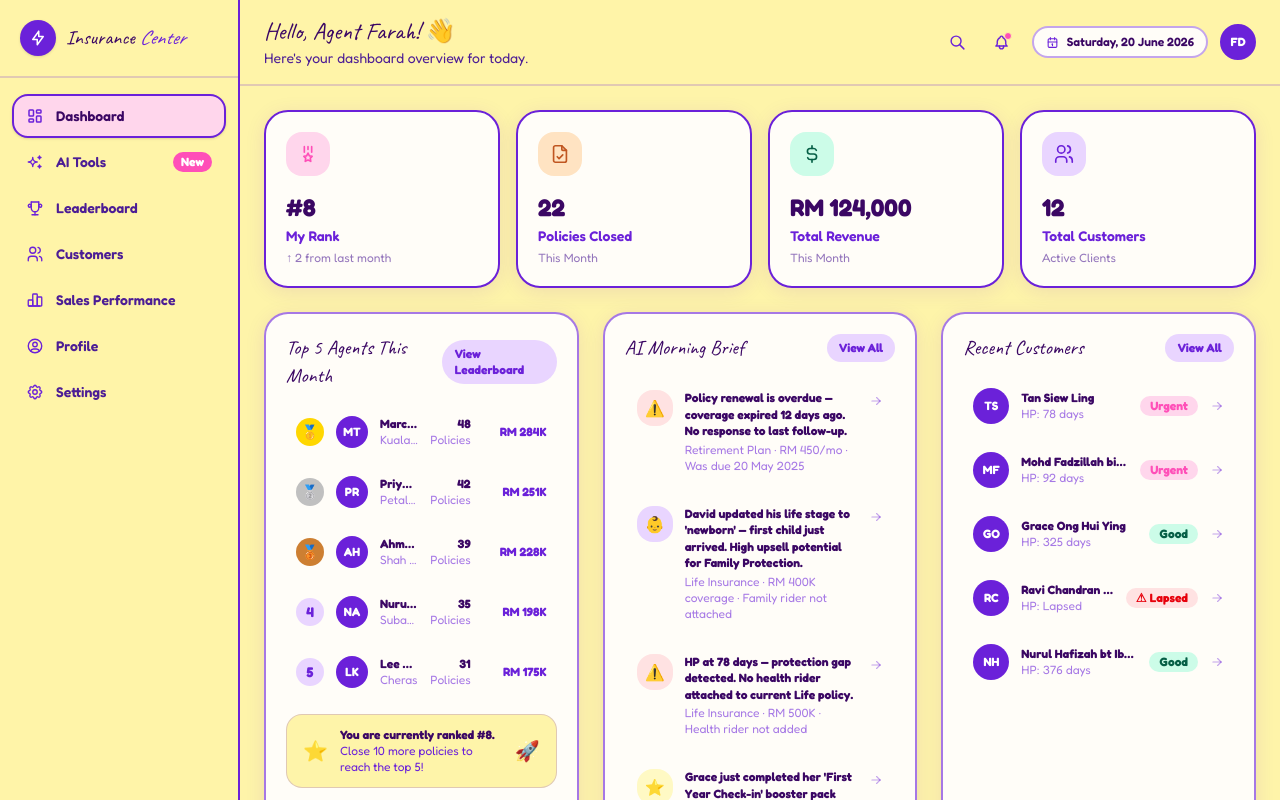
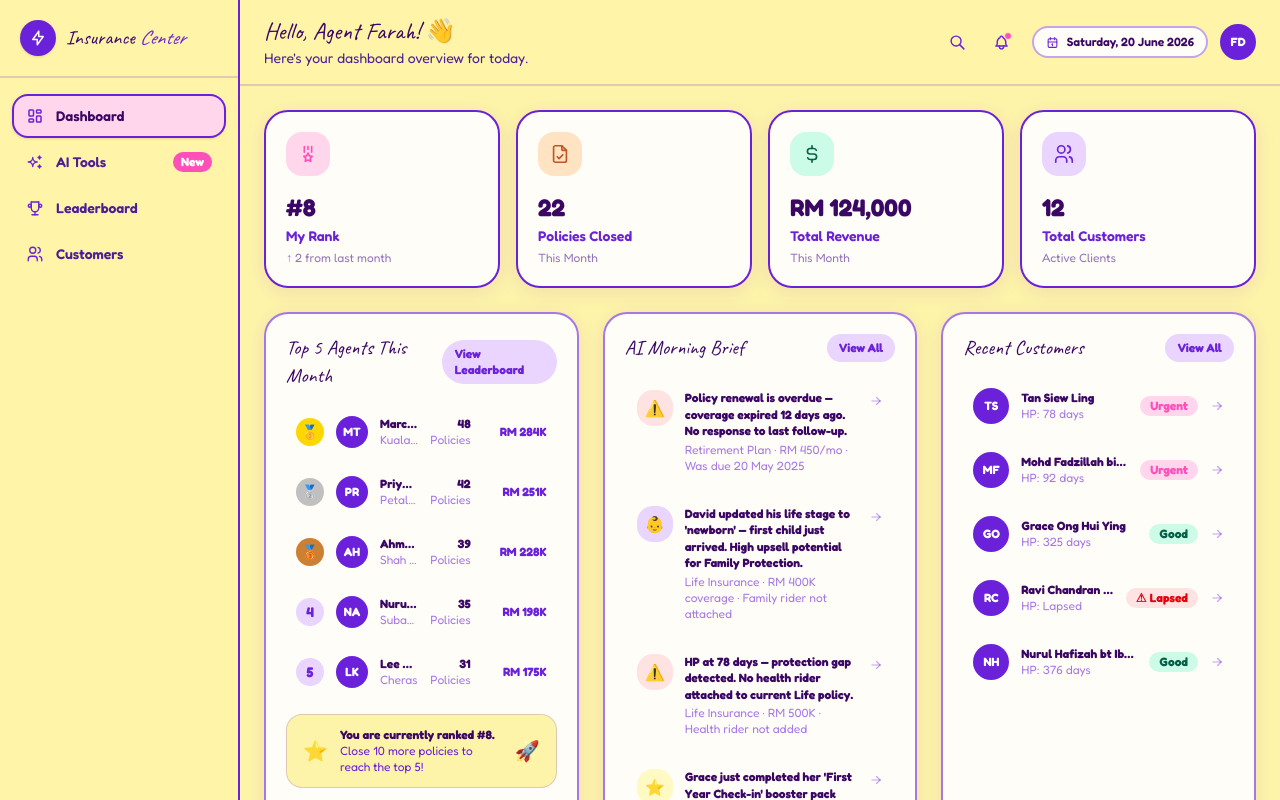
Before and after one commit to Anonymoust04/insurance_centre_repo, a Next.js app: page /agent/dashboard in a window 1280 px wide. Shown: the top 800 px of the page. Built offline with nearby package versions, Linux system fonts and the light colour scheme.

Commit message:
hide side bar

```diff
--- a/src/components/agent/AgentSidebar.tsx
+++ b/src/components/agent/AgentSidebar.tsx
@@ -6,12 +6,9 @@ import {
   IconLayoutDashboard,
   IconTrophy,
   IconUsers,
-  IconChartBar,
-  IconUserCircle,
   IconLogout,
   IconBolt,
   IconSparkles,
-  IconSettings,
 } from '@tabler/icons-react';
 import { cn } from '@/utils/cn';
 
@@ -20,9 +17,6 @@ const navItems = [
   { label: 'AI Tools', href: '/agent/dashboard/ai-tools', icon: IconSparkles, badge: 'New' },
   { label: 'Leaderboard', href: '/agent/dashboard/leaderboard', icon: IconTrophy },
   { label: 'Customers', href: '/agent/dashboard/customers', icon: IconUsers },
-  { label: 'Sales Performance', href: '/agent/dashboard/sales', icon: IconChartBar },
-  { label: 'Profile', href: '/agent/dashboard/profile', icon: IconUserCircle },
-  { label: 'Settings', href: '/agent/dashboard/settings', icon: IconSettings },
 ];
 
 export function AgentSidebar() {
```
